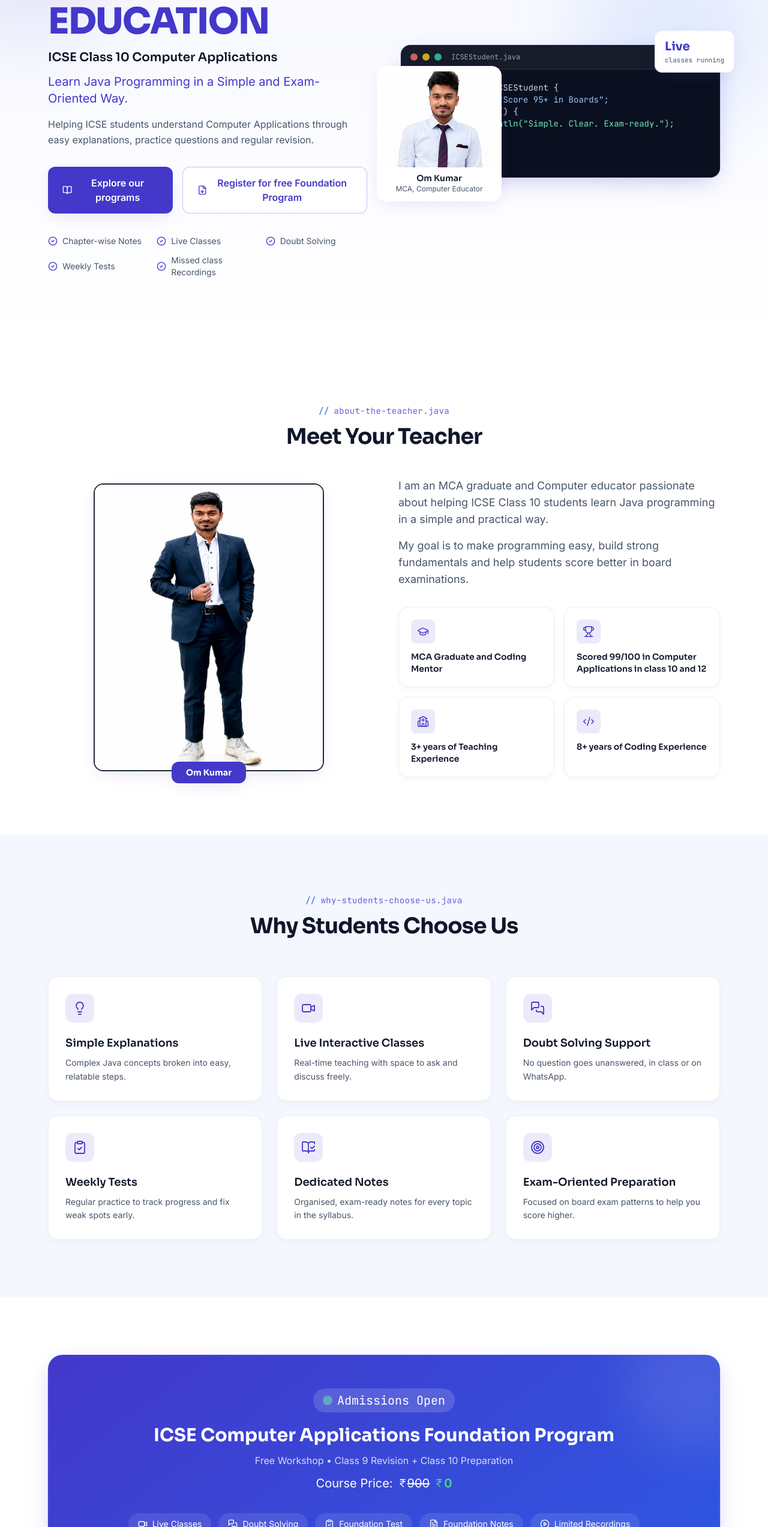
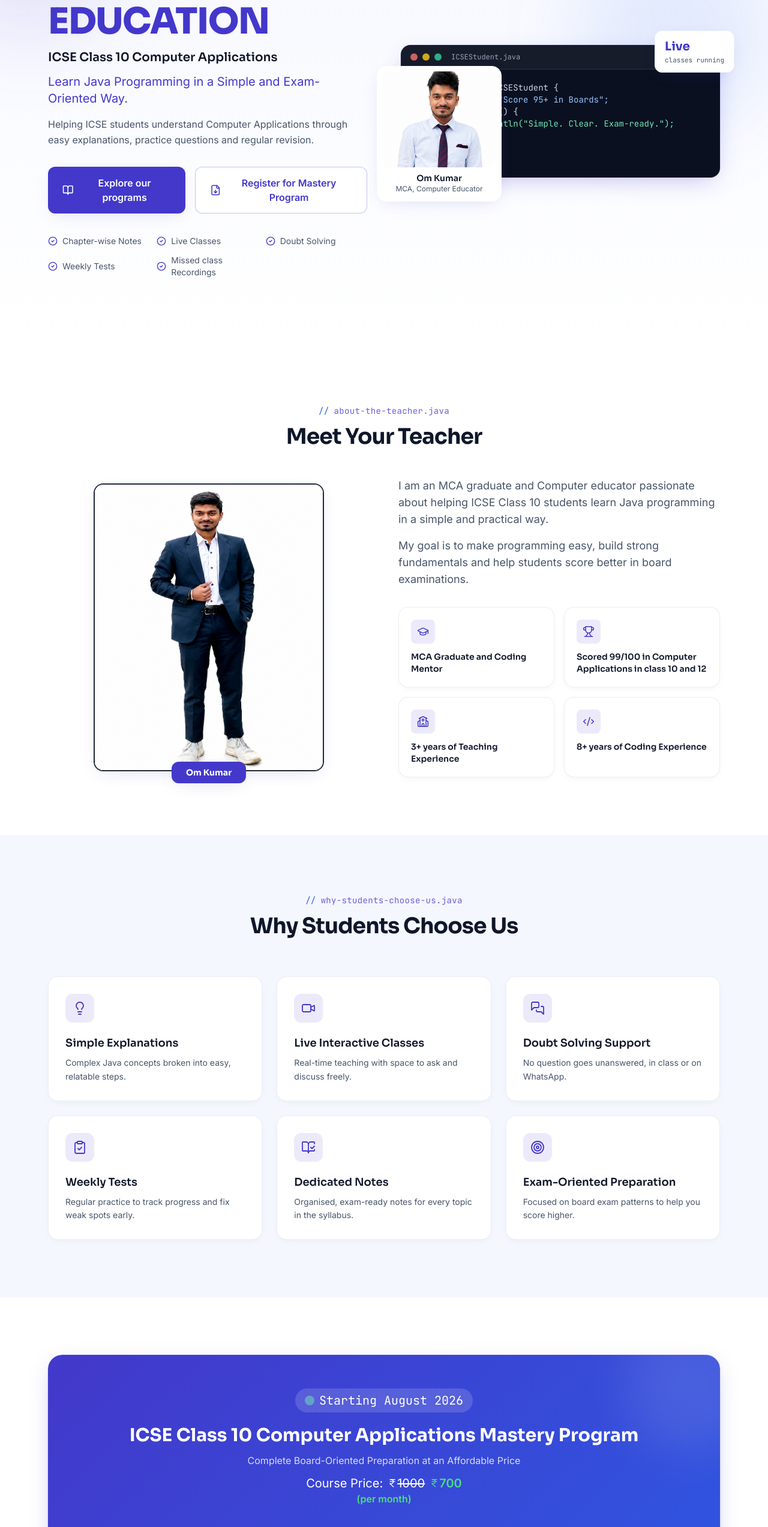
Before and after one commit to omkumar17/omkumareducation, a Next.js app: page / in a window 1280 px wide. Shown: the part 254-2800 px from the top of the page at 60% size. Built offline with nearby package versions, Linux system fonts and the light colour scheme.

Commit message:
Updated batch and links

```diff
--- a/components/Batch.jsx
+++ b/components/Batch.jsx
@@ -117,7 +117,7 @@ export default function Batch() {
     >
       <div className="mx-auto max-w-7xl space-y-16">
 
-        <BatchCard
+        {/* <BatchCard
           badge="Admissions Open"
           title="ICSE Computer Applications Foundation Program"
           subtitle="Free Workshop • Class 9 Revision + Class 10 Preparation"
@@ -127,14 +127,14 @@ export default function Batch() {
           items={FOUNDATION_ITEMS}
           topics={FOUNDATION_TOPICS}
           buttonText="Reserve Your Free Spot"
-        />
+        /> */}
 
         <BatchCard
           badge="Starting August 2026"
           title="ICSE Class 10 Computer Applications Mastery Program"
           subtitle="Complete Board-Oriented Preparation at an Affordable Price"
-          actualPrice=""
-          currentPrice="1000"
+          actualPrice="1000"
+          currentPrice="700"
           type="per month"
           items={REGULAR_ITEMS}
           topics={REGULAR_TOPICS}
--- a/components/Hero.jsx
+++ b/components/Hero.jsx
@@ -87,7 +87,7 @@ export default function Hero() {
             </button>
             <button onClick={() => handleNav("#register")} className="btn-secondary">
               <FileDown className="h-5 w-5" />
-              Register for free Foundation Program
+              Register for Mastery Program
             </button>
           </div>
 
--- a/components/Journey.jsx
+++ b/components/Journey.jsx
@@ -16,10 +16,10 @@ import SectionHeading from "@/components/ui/SectionHeading";
 
 const STEPS = [
   { icon: Notebook, label: "Register" },
-  { icon: Presentation, label: "Free Workshop" },
-  { icon: FileText, label: "Free Notes" },
+  { icon: Presentation, label: "3 days/week Workshop" },
   // { icon: MessageCircle, label: "WhatsApp Community" },
   { icon: Video, label: "Live Classes" },
+  { icon: FileText, label: "Notes" },
   { icon: Award, label: "Board Preparation" },
 ];
 
--- a/components/Navbar.jsx
+++ b/components/Navbar.jsx
@@ -98,7 +98,7 @@ export default function Navbar() {
             className="btn-primary !px-5 !py-2.5 text-sm"
           >
             <Rocket className="h-6 w-6" />
-            Register for free foundation Program
+            Register for Mastery Program
           </a>
         </div>
 
--- a/components/Register.jsx
+++ b/components/Register.jsx
@@ -61,7 +61,7 @@ const FIELDS = [
   },
   {
     name: "email",
-    label: "Email (optional)",
+    label: "Email (recommended for Notes & Class Recordings)",
     placeholder: "e.g. student@example.com",
     icon: Mail,
     type: "email",
@@ -80,7 +80,7 @@ export default function Register() {
     resolver: zodResolver(registrationSchema),
     defaultValues: {
       studentName: "",
-      batch: "",
+      batch: "paid",
       className: "10",
       schoolName: "",
       city: "",
@@ -113,6 +113,16 @@ export default function Register() {
       toast.success("Registration Successful");
       setSubmitting(false);
       reset();
+
+      setTimeout(() => {
+        const phoneNumber = "918580250157";
+
+        const message = encodeURIComponent(
+          "Hello! I have successfully registered for the course."
+        );
+
+        window.location.href = `https://wa.me/918580250157?text=Hello%20Sir,%20I%20am%20${data.studentName}.%20I%20have%20registered%20for%20your%20ICSE%20Computer%20Applications%20Mastery%20program.`;
+      }, 1500);
 
 
     } catch (err) {
@@ -161,12 +171,12 @@ export default function Register() {
               defaultValue=""
               className="w-full rounded-xl border border-slate-200 bg-white px-4 py-3 text-sm text-ink outline-none focus:border-brand-indigo dark:border-white/10 dark:bg-surface-darksubtle dark:text-white"
             >
-              <option value="" disabled>
+              {/* <option value="" disabled>
                 Select batch
-              </option>
-              <option value="free">
+              </option> */}
+              {/* <option value="free">
                 Foundation Program (Free)
-              </option>
+              </option> */}
               <option value="paid">
                 Computer Applications Mastery (Paid)
               </option>
--- a/lib/googleSheetService.js
+++ b/lib/googleSheetService.js
@@ -23,7 +23,6 @@ export async function saveToGoogleSheet(data) {
     createdAt: data.createdAt,
   };
 
-  console.log("Sending data to Google Sheet:", payload);
 
   const res = await fetch(url, {
     method: "POST",
--- a/lib/registerService.js
+++ b/lib/registerService.js
@@ -5,7 +5,6 @@ import { saveToGoogleSheet } from "@/lib/googleSheetService";
 
 export async function saveStudent(data) {
   // For now, persist into Google Sheets.
-  console.log("Saving student data to Google Sheet:", data);
   return await saveToGoogleSheet(data);
 
   // FUTURE (MongoDB) migration example:
```
Also changed, not shown: 1 other file (tests, documents, lock files or other folders).
